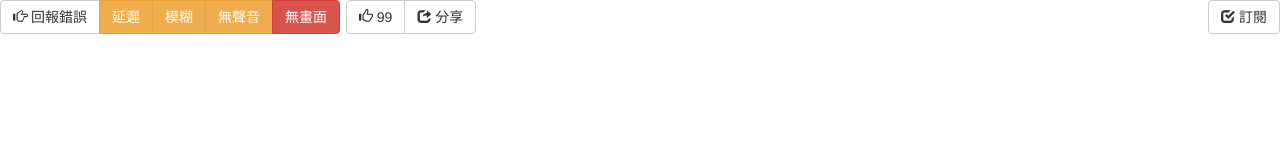
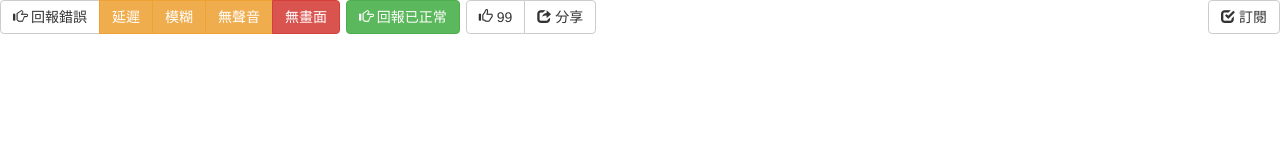
Before and after one commit to g0v/live, a plain HTML site: page status_bar.html in a window 1280 px wide. Drawn offline with nearby package versions, Linux system fonts and the light colour scheme.

Commit message:
add success button

```diff
--- a/status_bar.html
+++ b/status_bar.html
@@ -21,6 +21,11 @@
         <button type="button" class="btn btn-warning">無聲音</button>
         <button type="button" class="btn btn-danger">無畫面</button>
       </div>
+      <div class="btn-group" style="float: left; margin-right: 6px;">
+        <button type="button" class="btn btn-success">
+          <span class="glyphicon glyphicon-hand-right"></span> 回報已正常
+        </button>
+      </div>
       <div class="btn-group" style="float: left;">
         <button type="button" class="btn btn-default">
           <span class="glyphicon glyphicon-thumbs-up"></span> 99
```
